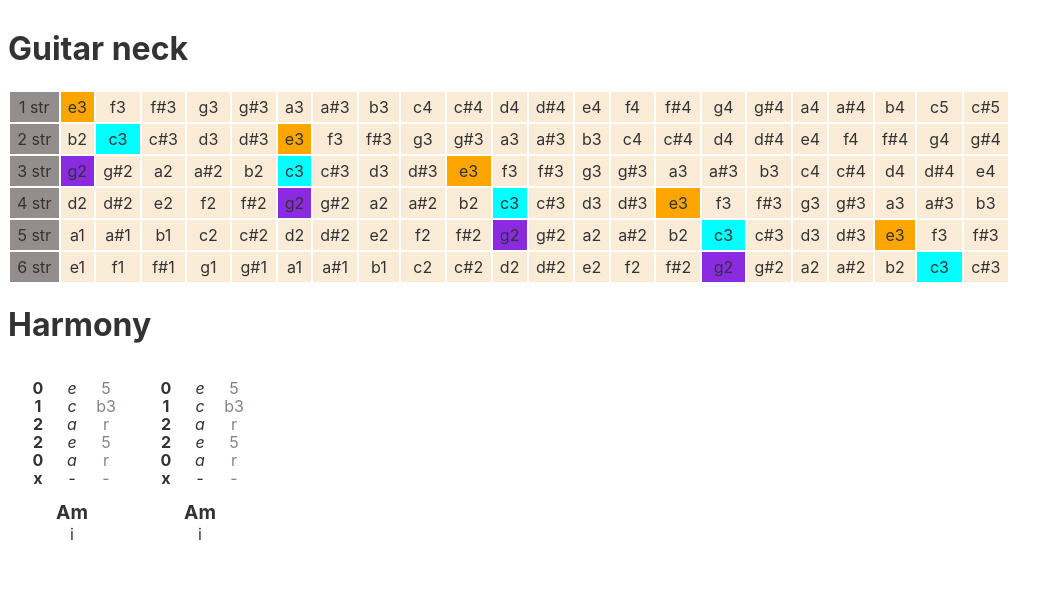
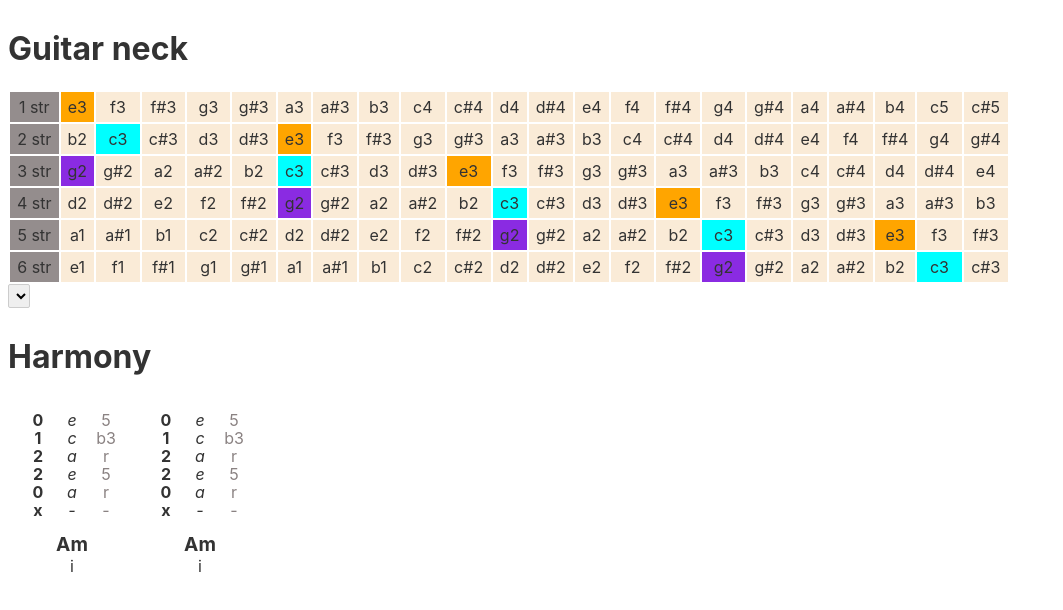
Before and after one commit to HEYROCKME/guitarSudoku, a Svelte app: page / in a window 1280 px wide. Shown: the top 610 px of the page, without its empty margins (0-1063 px from the left). Built offline with nearby package versions, Linux system fonts and the light colour scheme.

Commit message:
Adding select for nots on fretboard

```diff
--- a/src/App.svelte
+++ b/src/App.svelte
@@ -39,7 +39,7 @@ let guitarneck = makeGuitarNeck(tuning.regular, 21)
 
 <h1>Guitar neck</h1>
 <table>
-{#each guitarneck as fretboard, i }
+  {#each guitarneck as fretboard, i }
 
 	 <tr id="string{i + 1}">
 	{#each fretboard as notes }
@@ -51,10 +51,11 @@ let guitarneck = makeGuitarNeck(tuning.regular, 21)
 		{/each}
 	{/each}
 	</tr>
+  {/each}
+</table>
 
+<select name="" id="note1"></select>
 
-{/each}
-</table>
 <h1>Harmony</h1>
 <div class="chordsheet">
 	<HarmonyGrid/> <HarmonyGrid/>
--- a/src/Functions.svelte
+++ b/src/Functions.svelte
@@ -47,7 +47,6 @@ export function makeGuitarString(tunedTo : string,  frets: number) {
 	let guitarString = []
 	guitarString.push( stringArea.slice(openFret, openFret + frets))
 
-	console.log(openFret)
     return guitarString
 
 }
```
